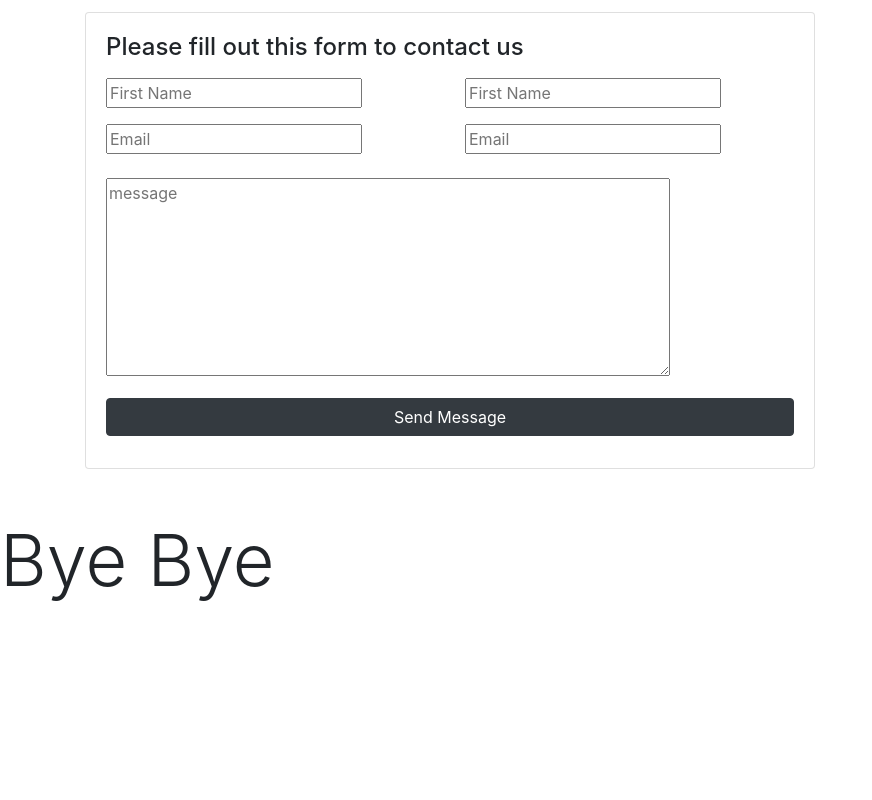
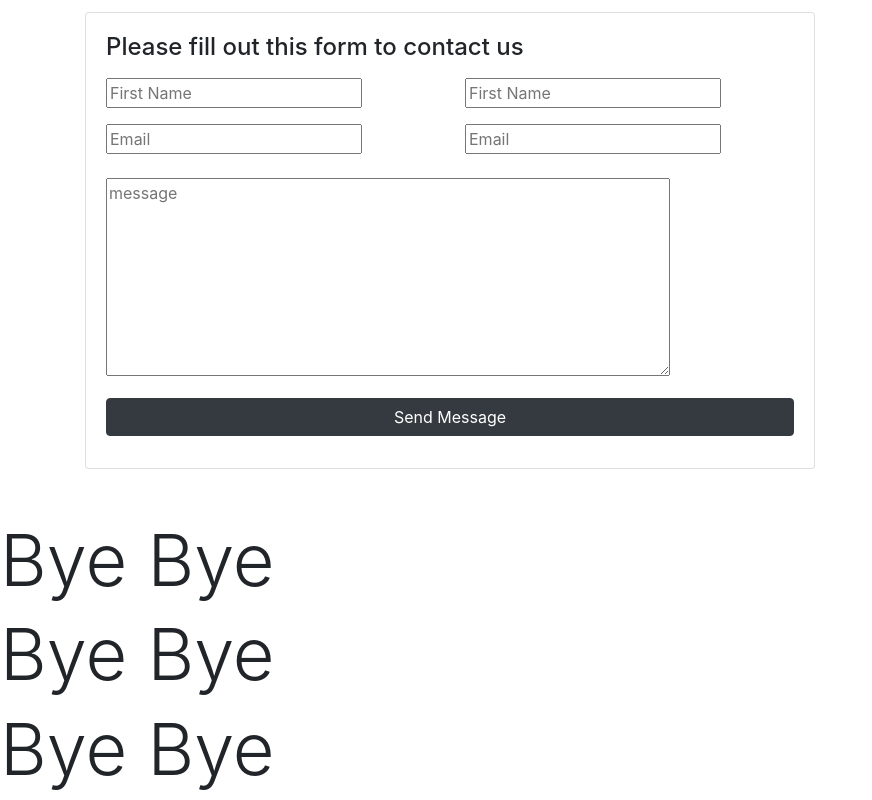
Before and after one commit to nishattasnim337/bootstrep_p1, a plain HTML site: page contract.html in a window 1280 px wide. Shown: the part 342-1142 px from the top of the page, without its empty margins (0-872 px from the left). Before the commit the page ends 953 px from the top, so only its background shows below. Drawn offline with Linux system fonts and the light colour scheme.

Commit message:
mgs_added

```diff
--- a/contract.html
+++ b/contract.html
@@ -104,6 +104,12 @@
 <section>
 <h2 class="display-3">Bye Bye</h2>
 </section>
+<section>
+<h2 class="display-3">Bye Bye</h2>
+</section>
+<section>
+<h2 class="display-3">Bye Bye</h2>
+</section>
 
     <!-- JS FILES -->
     <script src="js/jquery.slim.js"></script>
```
